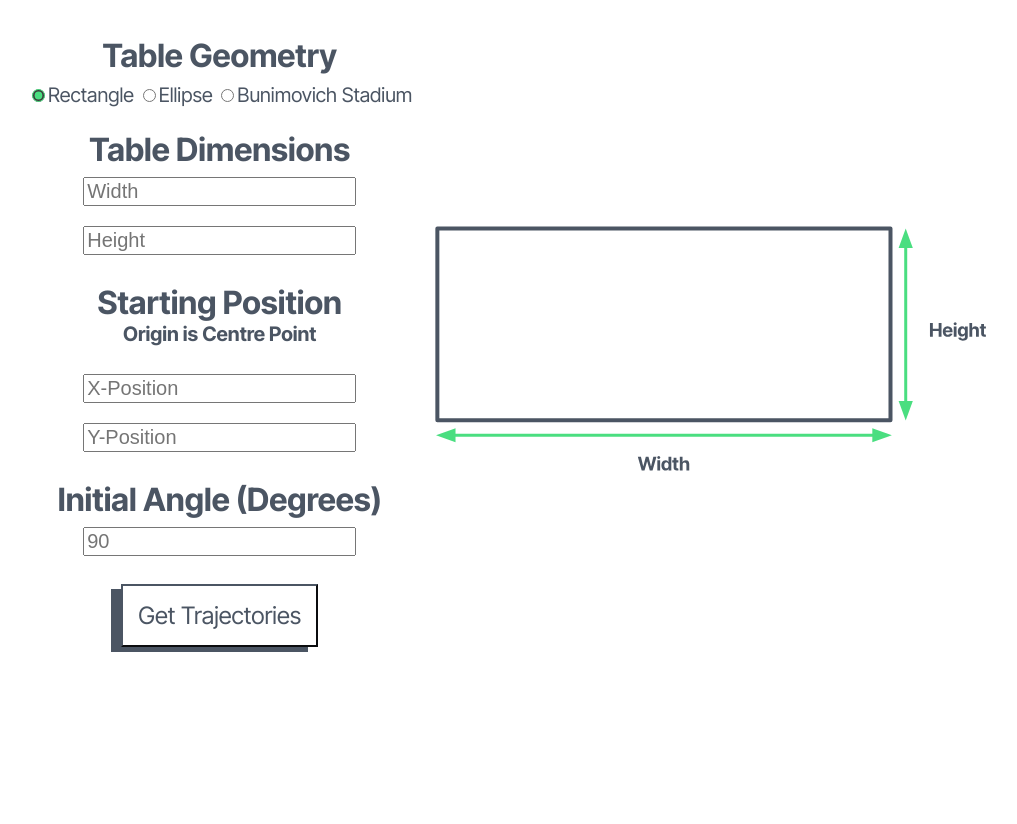
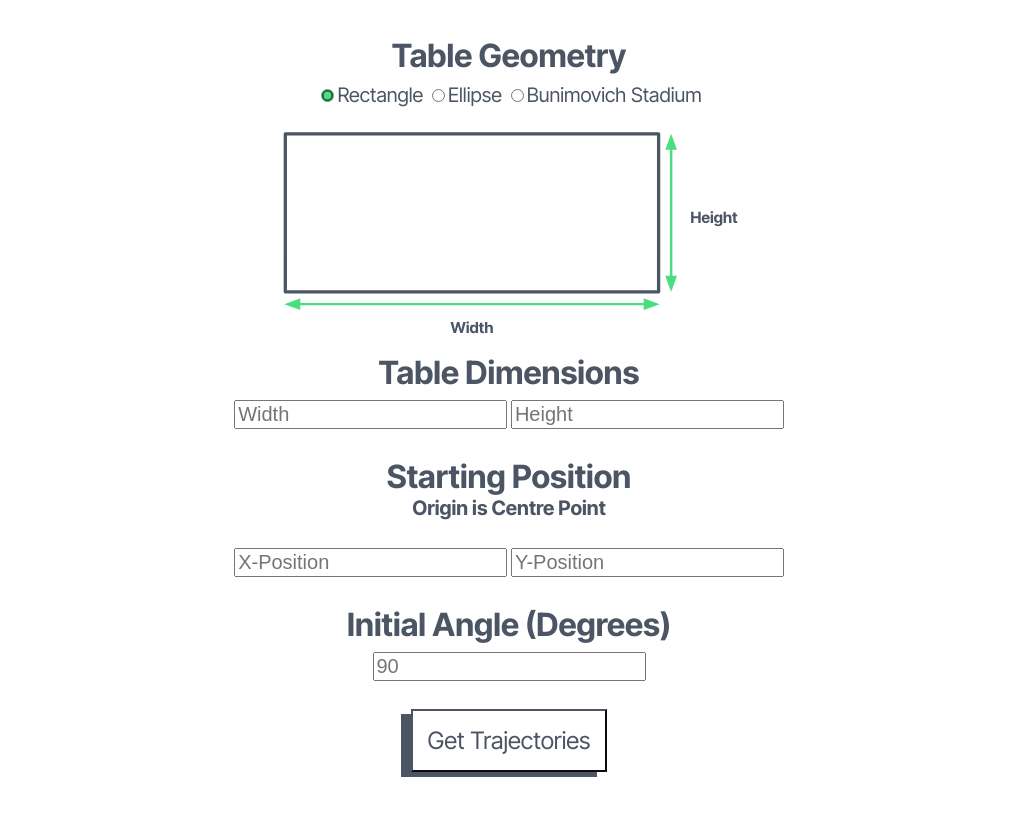
Before and after one commit to L-Amos/mathematical_billiards, a Flask app: page / in a window 1280 px wide. Shown: the whole page, without its empty margins (131-1148 px from the left). Before the commit the page ends 652 px from the top, so only its background shows below. Run offline with Flask 3, Linux system fonts and the light colour scheme.

Commit message:
Moving table dimension image to below form choice.

```diff
--- a/webapp/templates/main.html
+++ b/webapp/templates/main.html
@@ -22,6 +22,7 @@
             <input onclick="dimHint('static/ellipse_dims.svg')" type="radio" class="geometry" name="geometry" value="elliptical"><p>Ellipse</p>
             <input onclick="dimHint('static/stadium_dims.svg')" type="radio" class="geometry" name="geometry" value="stadium"><p>Bunimovich Stadium</p>
             <br />
+            <img id="dim_hint" src="static/rectangle_dims.svg" />
             <label>Table Dimensions</label>
             <input type="number" step="any" name="width" placeholder="Width" required>
             <input type="number" step="any" name="height" placeholder="Height" required>
@@ -35,7 +36,6 @@
             <br />
             <input id="submit" type="submit" value="Get Trajectories">
         </form>
-        <img id="dim_hint" src="static/rectangle_dims.svg" />
     </div>
 
     <div id="error">Fuck</div>
@@ -67,13 +67,17 @@
 
     #form_stuff {
         width:80%;
-        display: flex;
+        margin: auto;
+    }
+
+    #dim_hint {
+        height: 30%;
         margin: auto;
     }
 
 
     form {
-        width: 50%;
+        width: 100%;
         text-align: center;
         accent-color: #4ade80;
 
```
